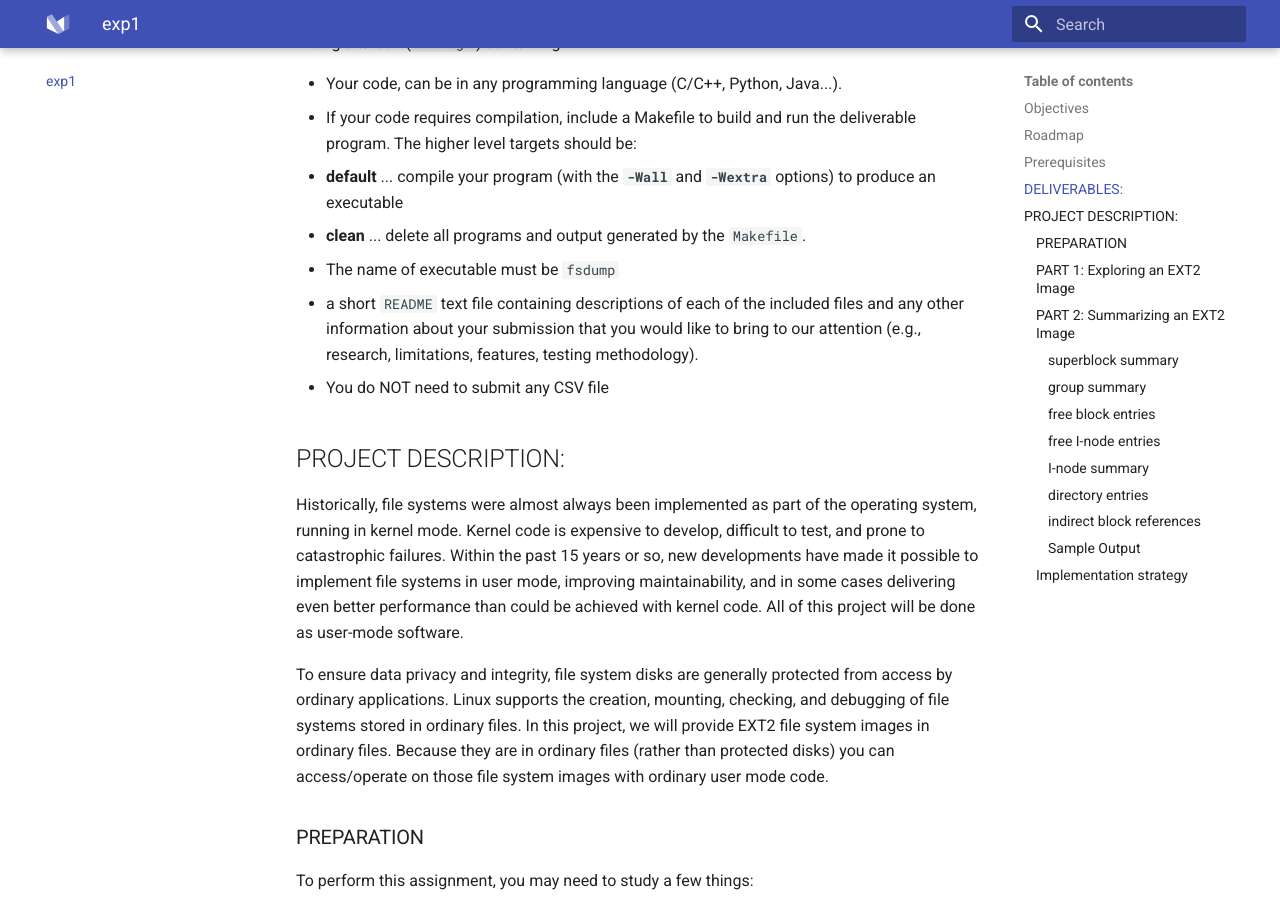
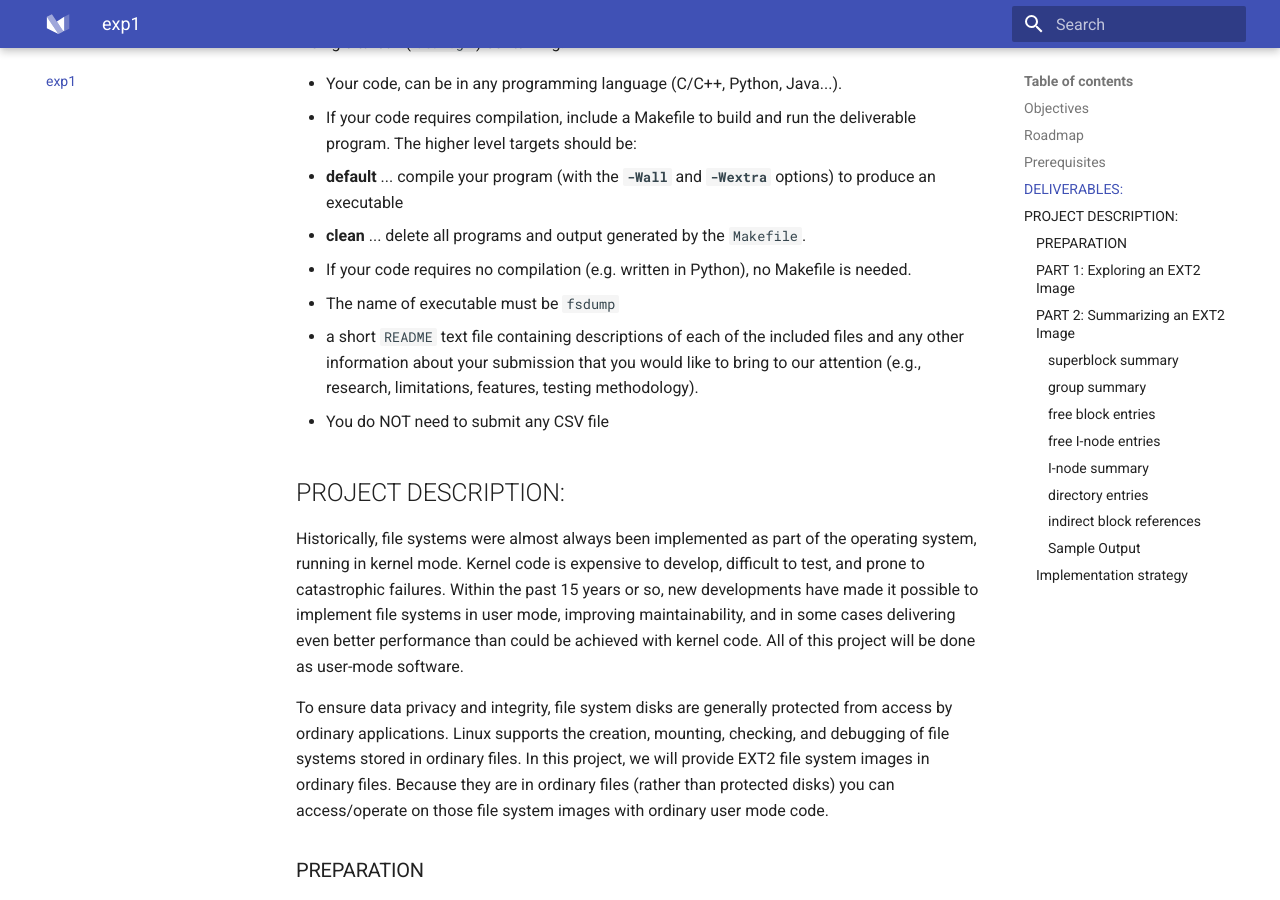
Before and after one commit to fxlin/p4-fs, an MkDocs documentation site: the page built from docs/interpretation.md, in a window 1280 px wide and 900 px high, scrolled down 1344 px. Built offline with MkDocs 1.6.1 and Material for MkDocs 9.7.7, drawn with Linux system fonts in a browser that asks for light colours.

Commit message:
Update interpretation.md

```diff
--- a/docs/interpretation.md
+++ b/docs/interpretation.md
@@ -41,6 +41,7 @@ A single tarball (`.tar.gz`) containing:
 - If your code requires compilation, include a Makefile to build and run the deliverable program. The higher level targets should be:
   - **default** ... compile your program (with the **`-Wall`** and **`-Wextra`** options) to produce an executable
   - **clean** ... delete all programs and output generated by the `Makefile`.
+- If your code requires no compilation (e.g. written in Python), no Makefile is needed.
 - The name of executable must be `fsdump`
 - a short `README` text file containing descriptions of each of the included files and any other information about your submission that you would like to bring to our attention (e.g., research, limitations, features, testing methodology).
 - You do NOT need to submit any CSV file
```
